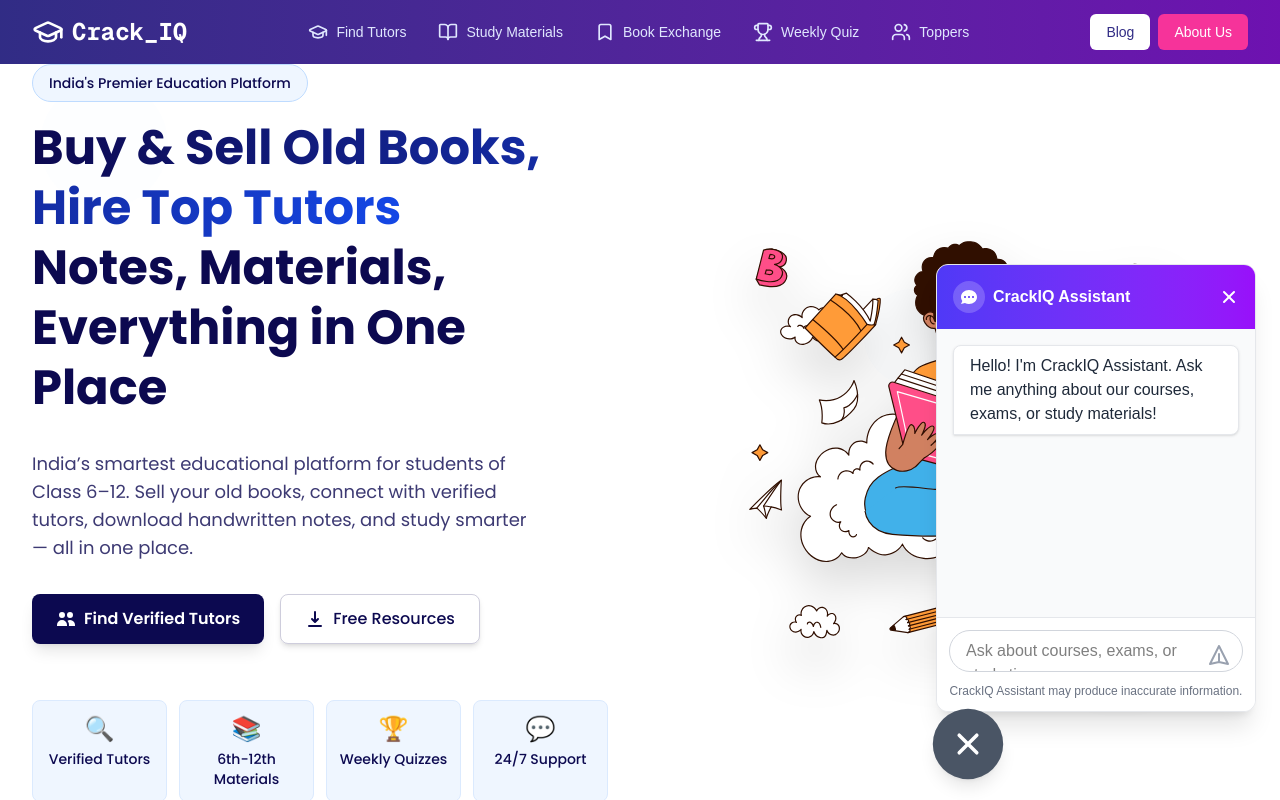
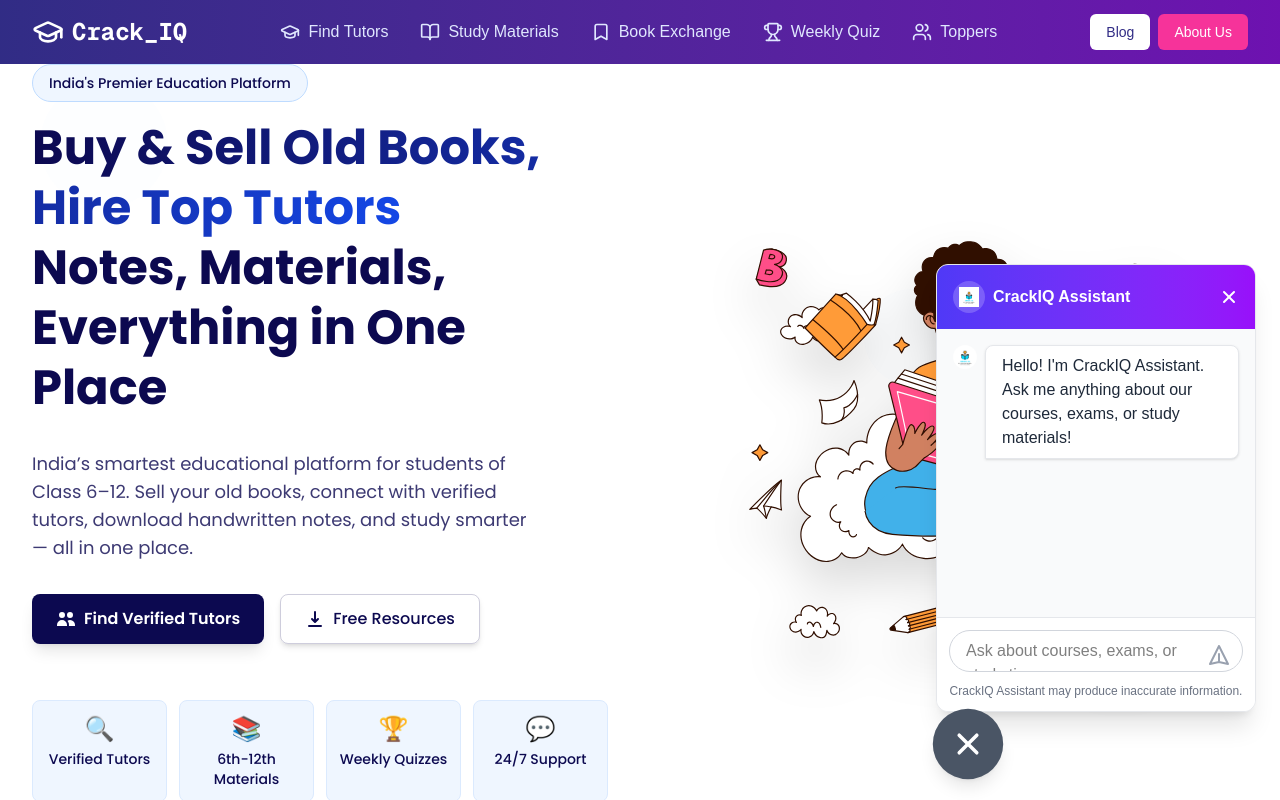
Before and after one commit to mrankit5575/mukundpur-Clent, a Next.js app: page / in a window 1280 px wide. Both pictures are taken after a click on the button 1224 px from the left and 744 px from the top of the page. Shown: the top 800 px of the page. Built offline with nearby package versions, Linux system fonts and the light colour scheme.

Commit message:
update bot

```diff
--- a/src/components/Chatbot.jsx
+++ b/src/components/Chatbot.jsx
@@ -16,8 +16,8 @@
   const sendMessage = async () => {
     if (!input.trim() || isLoading) return;
 
-    const newMessages = [...messages, { from: "user", text: input }];
-    setMessages(newMessages);
+    const userMessage = { from: "user", text: input };
+    setMessages((prev) => [...prev, userMessage]);
     setInput("");
     setIsLoading(true);
 
@@ -29,12 +29,39 @@
       });
       const data = await res.json();
 
-      setMessages((prev) => [...prev, { from: "bot", text: data.answer || "I'm not sure about that. Could you ask differently?" }]);
+      const botText = data.answer || "I'm not sure about that. Could you ask differently?";
+      await typeBotMessage(botText);
     } catch (error) {
-      setMessages((prev) => [...prev, { from: "bot", text: "I'm having trouble connecting. Please try again later." }]);
+      await typeBotMessage("I'm having trouble connecting. Please try again later.");
     } finally {
       setIsLoading(false);
     }
+  };
+
+  const typeBotMessage = async (text) => {
+    let currentText = "";
+    for (let i = 0; i < text.length; i++) {
+      currentText += text[i];
+      setMessages((prev) => {
+        const newMessages = [...prev];
+        // If last message is bot, update it; else add new
+        if (newMessages[newMessages.length - 1].from === "bot" && newMessages[newMessages.length - 1].typing) {
+          newMessages[newMessages.length - 1].text = currentText;
+        } else {
+          newMessages.push({ from: "bot", text: currentText, typing: true });
+        }
+        return newMessages;
+      });
+      await new Promise((res) => setTimeout(res, 25)); // typing speed
+    }
+    // remove typing flag
+    setMessages((prev) => {
+      const newMessages = [...prev];
+      if (newMessages[newMessages.length - 1].from === "bot") {
+        delete newMessages[newMessages.length - 1].typing;
+      }
+      return newMessages;
+    });
   };
 
   useEffect(() => {
@@ -49,9 +76,9 @@
   };
 
   const chatVariants = {
-    hidden: { opacity: 0, y: 20, scale: 0.9 },
+    hidden: { opacity: 0, y: 20, scale: 0.95 },
     visible: { opacity: 1, y: 0, scale: 1 },
-    exit: { opacity: 0, y: 20, scale: 0.9 },
+    exit: { opacity: 0, y: 20, scale: 0.95 },
   };
 
   return (
@@ -66,25 +93,22 @@
             transition={{ type: "spring", damping: 20, stiffness: 300 }}
             className="w-80 h-[28rem] bg-white rounded-xl shadow-xl overflow-hidden flex flex-col border border-gray-200"
           >
+            {/* Header */}
             <div className="bg-gradient-to-r from-indigo-600 to-purple-600 p-4 text-white font-semibold flex justify-between items-center">
               <div className="flex items-center space-x-2">
                 <div className="w-8 h-8 rounded-full bg-white/20 flex items-center justify-center">
-                  <svg xmlns="http://www.w3.org/2000/svg" className="h-5 w-5" viewBox="0 0 20 20" fill="currentColor">
-                    <path fillRule="evenodd" d="M18 10c0 3.866-3.582 7-8 7a8.841 8.841 0 01-4.083-.98L2 17l1.338-3.123C2.493 12.767 2 11.434 2 10c0-3.866 3.582-7 8-7s8 3.134 8 7zM7 9H5v2h2V9zm8 0h-2v2h2V9zM9 9h2v2H9V9z" clipRule="evenodd" />
-                  </svg>
+                  <img src="/logo.png" alt="Bot Logo" className="w-5 h-5" />
                 </div>
                 <span>CrackIQ Assistant</span>
               </div>
-              <button
-                onClick={toggleChat}
-                className="text-white hover:text-gray-200 focus:outline-none"
-              >
+              <button onClick={toggleChat} className="text-white hover:text-gray-200 focus:outline-none">
                 <svg xmlns="http://www.w3.org/2000/svg" className="h-5 w-5" viewBox="0 0 20 20" fill="currentColor">
                   <path fillRule="evenodd" d="M4.293 4.293a1 1 0 011.414 0L10 8.586l4.293-4.293a1 1 0 111.414 1.414L11.414 10l4.293 4.293a1 1 0 01-1.414 1.414L10 11.414l-4.293 4.293a1 1 0 01-1.414-1.414L8.586 10 4.293 5.707a1 1 0 010-1.414z" clipRule="evenodd" />
                 </svg>
               </button>
             </div>
 
+            {/* Chat messages */}
             <div className="flex-1 overflow-y-auto p-4 space-y-3 bg-gray-50">
               {messages.map((msg, i) => (
                 <motion.div
@@ -94,6 +118,12 @@
                   transition={{ duration: 0.2 }}
                   className={`flex ${msg.from === "user" ? "justify-end" : "justify-start"}`}
                 >
+                  {msg.from === "bot" && (
+                    <img src="/logo.png" alt="Bot Logo" className="w-6 h-6 rounded-full mr-2" />
+                  )}
+                  {msg.from === "user" && (
+                    <img src="/logo.png" alt="User Logo" className="w-6 h-6 rounded-full ml-2" />
+                  )}
                   <div
                     className={`max-w-xs lg:max-w-md px-4 py-2 rounded-lg ${msg.from === "user"
                       ? "bg-indigo-600 text-white rounded-br-none"
@@ -117,6 +147,7 @@
               <div ref={messagesEndRef} />
             </div>
 
+            {/* Input */}
             <div className="border-t border-gray-200 p-3 bg-white">
               <div className="relative">
                 <textarea
@@ -145,6 +176,7 @@
         )}
       </AnimatePresence>
 
+      {/* Floating button */}
       <motion.button
         onClick={toggleChat}
         whileHover={{ scale: 1.1 }}
--- a/src/components/navbar.jsx
+++ b/src/components/navbar.jsx
@@ -1,6 +1,6 @@
-'use client';
+ 'use client';
 
-import { useState, useEffect } from 'react';
+import { useState, useEffect, useMemo, useCallback } from 'react';
 import { motion, AnimatePresence } from 'framer-motion';
 import { Menu, X, BookOpen, GraduationCap, Users, Trophy, Bookmark } from 'lucide-react';
 import Link from 'next/link';
@@ -10,21 +10,31 @@
   const [scrolled, setScrolled] = useState(false);
   const [activeDropdown, setActiveDropdown] = useState(null);
 
+  // Debounced scroll for performance
   useEffect(() => {
+    let timeout;
     const handleScroll = () => {
-      setScrolled(window.scrollY > 10);
+      clearTimeout(timeout);
+      timeout = setTimeout(() => {
+        setScrolled(window.scrollY > 10);
+      }, 50);
     };
     window.addEventListener('scroll', handleScroll);
     return () => window.removeEventListener('scroll', handleScroll);
   }, []);
 
-  const toggleMenu = () => setIsOpen(!isOpen);
-  const closeMenu = () => {
+  const toggleMenu = useCallback(() => setIsOpen(prev => !prev), []);
+  const closeMenu = useCallback(() => {
     setIsOpen(false);
     setActiveDropdown(null);
-  };
+  }, []);
 
-  const navItems = [
+  const toggleDropdown = useCallback(
+    (index) => setActiveDropdown(prev => (prev === index ? null : index)),
+    []
+  );
+
+  const navItems = useMemo(() => [
     {
       name: 'Find Tutors',
       icon: <GraduationCap className="w-5 h-5" />,
@@ -32,22 +42,16 @@
       subItems: [
         { name: 'Hire a Tutor', href: '/hirecarrer' },
         { name: 'Become a Tutor', href: '/becomeTutor' },
-        // { name: 'Tutor Rates', href: '/tutors/rates' },
       ],
     },
     {
       name: 'Study Materials',
       icon: <BookOpen className="w-5 h-5" />,
       href: '/materials',
-      subItems: [
-        { name: 'Class 6', href: '/study/class6' },
-        { name: 'Class 7', href: '/study/class7' },
-        { name: 'Class 8', href: '/study/class8' },
-        { name: 'Class 9', href: '/study/class9' },
-        { name: 'Class 10', href: '/study/class10' },
-        { name: 'Class 11', href: '/study/class11' },
-        { name: 'Class 12', href: '/study/class12' },
-      ],
+      subItems: Array.from({ length: 7 }, (_, i) => ({
+        name: `Class ${i + 6}`,
+        href: `/study/class${i + 6}`
+      })),
     },
     {
       name: 'Book Exchange',
@@ -56,32 +60,69 @@
       subItems: [
         { name: 'Buy Books', href: '/buybook' },
         { name: 'Sell Books', href: '/sellbook' },
-        // { name: 'Exchange Books', href: '/books/exchange' },
       ],
     },
-    {
-      name: 'Weekly Quiz',
-      icon: <Trophy className="w-5 h-5" />,
-      href: '/quiz',
-    },
-    {
-      name: 'Toppers',
-      icon: <Users className="w-5 h-5" />,
-      href: '/toppers',
-    },
-  ];
+    { name: 'Weekly Quiz', icon: <Trophy className="w-5 h-5" />, href: '/quiz' },
+    { name: 'Toppers', icon: <Users className="w-5 h-5" />, href: '/toppers' },
+  ], []);
 
-  const toggleDropdown = (index) => {
-    setActiveDropdown(activeDropdown === index ? null : index);
-  };
+  const baseButtonClass = "px-3 py-2 rounded-md text-base font-medium";
 
-  const itemVariants = {
-    open: {
-      opacity: 1,
-      y: 0,
-      transition: { type: 'spring', stiffness: 300, damping: 24 },
-    },
-    closed: { opacity: 0, y: 20, transition: { duration: 0.2 } },
+  // NavItem Component (Reusable)
+  const NavItem = ({ item, index, isMobile = false }) => {
+    const hasSub = item.subItems && item.subItems.length > 0;
+
+    if (hasSub) {
+      return (
+        <div className={`${isMobile ? 'mb-2' : 'relative'}`}>
+          <button
+            onClick={() => toggleDropdown(index)}
+            aria-expanded={activeDropdown === index}
+            aria-controls={`dropdown-${index}`}
+            className={`${baseButtonClass} flex items-center w-full ${isMobile ? 'text-white hover:bg-indigo-700' : activeDropdown === index ? 'bg-indigo-700 text-white' : 'text-indigo-100 hover:bg-indigo-700 hover:text-white'}`}
+          >
+            {item.icon}
+            <span className="ml-2">{item.name}</span>
+          </button>
+
+          <AnimatePresence>
+            {activeDropdown === index && (
+              <motion.div
+                id={`dropdown-${index}`}
+                initial={{ opacity: 0, y: -5 }}
+                animate={{ opacity: 1, y: 0 }}
+                exit={{ opacity: 0, y: -5 }}
+                transition={{ duration: 0.2 }}
+                className={`${isMobile ? 'pl-8 py-2 space-y-2' : 'absolute left-0 mt-2 w-48 rounded-md shadow-lg bg-white ring-1 ring-black ring-opacity-5 py-1 z-50'}`}
+              >
+                {item.subItems.map(sub => (
+                  <Link key={sub.name} href={sub.href} passHref>
+                    <span
+                      onClick={closeMenu}
+                      className={`block px-3 py-2 rounded-md ${isMobile ? 'text-indigo-200 hover:bg-indigo-700' : 'text-gray-700 hover:bg-indigo-100'} cursor-pointer`}
+                    >
+                      {sub.name}
+                    </span>
+                  </Link>
+                ))}
+              </motion.div>
+            )}
+          </AnimatePresence>
+        </div>
+      );
+    }
+
+    return (
+      <Link href={item.href} passHref>
+        <span
+          onClick={closeMenu}
+          className={`${baseButtonClass} flex items-center ${isMobile ? 'text-white hover:bg-indigo-700' : 'text-indigo-100 hover:bg-indigo-700 hover:text-white'} cursor-pointer`}
+        >
+          {item.icon}
+          <span className="ml-2">{item.name}</span>
+        </span>
+      </Link>
+    );
   };
 
   return (
@@ -89,116 +130,48 @@
       initial={{ y: -100 }}
       animate={{ y: 0 }}
       transition={{ type: 'spring', stiffness: 200, damping: 20 }}
-      className={`fixed w-full z-50 ${
-        scrolled ? 'bg-indigo-900 shadow-lg' : 'bg-gradient-to-r from-indigo-900 to-purple-800'
-      }`}
+      className={`fixed w-full z-50 ${scrolled ? 'bg-indigo-900 shadow-lg' : 'bg-gradient-to-r from-indigo-900 to-purple-800'}`}
     >
       <div className="max-w-7xl mx-auto px-4 sm:px-6 lg:px-8">
         <div className="flex justify-between items-center h-16">
           {/* Logo */}
-          <motion.div
-            whileHover={{ scale: 1.05 }}
-            whileTap={{ scale: 0.95 }}
-            className="flex-shrink-0 flex items-center"
-          >
+          <motion.div whileHover={{ scale: 1.05 }} whileTap={{ scale: 0.95 }} className="flex-shrink-0 flex items-center">
             <Link href="/" passHref>
               <span onClick={closeMenu} className="flex items-center space-x-2 cursor-pointer">
                 <GraduationCap className="h-8 w-8 text-white" />
-                <span className="text-white font-bold text-xl md:text-2xl font-mono">
-                  Crack_IQ
-                </span>
+                <span className="text-white font-bold text-xl md:text-2xl font-mono">Crack_IQ</span>
               </span>
             </Link>
           </motion.div>
 
-          {/* Desktop Navigation */}
+          {/* Desktop Nav */}
           <nav className="hidden md:flex space-x-2">
             {navItems.map((item, index) => (
-              <div key={item.name} className="relative">
-                {item.subItems ? (
-                  <>
-                    <motion.button
-                      whileHover={{ scale: 1.05 }}
-                      whileTap={{ scale: 0.95 }}
-                      onClick={() => toggleDropdown(index)}
-                      className={`flex items-center px-3 py-2 rounded-md text-sm font-medium ${
-                        activeDropdown === index
-                          ? 'bg-indigo-700 text-white'
-                          : 'text-indigo-100 hover:bg-indigo-700 hover:text-white'
-                      }`}
-                    >
-                      {item.icon}
-                      <span className="ml-2">{item.name}</span>
-                    </motion.button>
-
-                    <AnimatePresence>
-                      {activeDropdown === index && (
-                        <motion.div
-                          initial={{ opacity: 0, y: -10 }}
-                          animate={{ opacity: 1, y: 0 }}
-                          exit={{ opacity: 0, y: -10 }}
-                          transition={{ duration: 0.2 }}
-                          className="absolute left-0 mt-2 w-48 rounded-md shadow-lg bg-white ring-1 ring-black ring-opacity-5 py-1 z-50"
-                        >
-                          {item.subItems.map((subItem) => (
-                            <Link key={subItem.name} href={subItem.href} passHref>
-                              <span
-                                onClick={closeMenu}
-                                className="block px-4 py-2 text-sm text-gray-700 hover:bg-indigo-100 cursor-pointer"
-                              >
-                                {subItem.name}
-                              </span>
-                            </Link>
-                          ))}
-                        </motion.div>
-                      )}
-                    </AnimatePresence>
-                  </>
-                ) : (
-                  <Link href={item.href} passHref>
-                    <motion.div
-                      onClick={closeMenu}
-                      whileHover={{ scale: 1.05 }}
-                      whileTap={{ scale: 0.95 }}
-                      className="flex items-center px-3 py-2 rounded-md text-sm font-medium text-indigo-100 hover:bg-indigo-700 hover:text-white cursor-pointer"
-                    >
-                      {item.icon}
-                      <span className="ml-2">{item.name}</span>
-                    </motion.div>
-                  </Link>
-                )}
-              </div>
+              <NavItem key={item.name} item={item} index={index} />
             ))}
           </nav>
 
-          {/* Auth Buttons - Desktop */}
+          {/* Auth Buttons Desktop */}
           <div className="hidden md:flex items-center space-x-2">
-            <Link href="blog" passHref>
-            <motion.button
-                whileHover={{ scale: 1.05 }}
-                whileTap={{ scale: 0.95 }}
-                className="px-4 py-2 rounded-md text-sm font-medium text-indigo-900 bg-white hover:bg-gray-100"
-              >
-Blog
+            <Link href="/blog" passHref>
+              <motion.button whileHover={{ scale: 1.05 }} whileTap={{ scale: 0.95 }} className="px-4 py-2 rounded-md text-sm font-medium text-indigo-900 bg-white hover:bg-gray-100">
+                Blog
               </motion.button>
             </Link>
             <Link href="/aboutus" passHref>
-            <motion.button
-                whileHover={{ scale: 1.05 }}
-                whileTap={{ scale: 0.95 }}
-                className="px-4 py-2 rounded-md text-sm font-medium text-white bg-pink-500 hover:bg-pink-600"
-              >
+              <motion.button whileHover={{ scale: 1.05 }} whileTap={{ scale: 0.95 }} className="px-4 py-2 rounded-md text-sm font-medium text-white bg-pink-500 hover:bg-pink-600">
                 About Us
               </motion.button>
             </Link>
           </div>
 
-          {/* Mobile menu button */}
+          {/* Mobile Menu Button */}
           <div className="md:hidden flex items-center">
             <motion.button
               whileHover={{ scale: 1.1 }}
               whileTap={{ scale: 0.9 }}
               onClick={toggleMenu}
+              aria-label={isOpen ? "Close menu" : "Open menu"}
               className="inline-flex items-center justify-center p-2 rounded-md text-white hover:text-white hover:bg-indigo-700 focus:outline-none"
             >
               {isOpen ? <X className="h-6 w-6" /> : <Menu className="h-6 w-6" />}
@@ -207,7 +180,7 @@
         </div>
       </div>
 
-      {/* Mobile Navigation */}
+      {/* Mobile Nav */}
       <AnimatePresence>
         {isOpen && (
           <motion.div
@@ -219,49 +192,10 @@
           >
             <div className="px-2 pt-2 pb-3 space-y-1 sm:px-3">
               {navItems.map((item, index) => (
-                <motion.div
-                  key={item.name}
-                  variants={itemVariants}
-                  className="border-b border-indigo-700 last:border-b-0"
-                >
-                  {item.subItems ? (
-                    <div className="mb-2">
-                      <button
-                        onClick={() => toggleDropdown(index)}
-                        className="flex w-full items-center px-3 py-2 rounded-md text-base font-medium text-white hover:bg-indigo-700"
-                      >
-                        {item.icon}
-                        <span className="ml-2">{item.name}</span>
-                      </button>
-                      {activeDropdown === index && (
-                        <div className="pl-8 py-2 space-y-2">
-                          {item.subItems.map((subItem) => (
-                            <Link key={subItem.name} href={subItem.href} passHref>
-                              <span
-                                onClick={closeMenu}
-                                className="block px-3 py-2 rounded-md text-base font-medium text-indigo-200 hover:bg-indigo-700 cursor-pointer"
-                              >
-                                {subItem.name}
-                              </span>
-                            </Link>
-                          ))}
-                        </div>
-                      )}
-                    </div>
-                  ) : (
-                    <Link href={item.href} passHref>
-                      <span
-                        onClick={closeMenu}
-                        className="flex items-center px-3 py-2 rounded-md text-base font-medium text-white hover:bg-indigo-700 cursor-pointer"
-                      >
-                        {item.icon}
-                        <span className="ml-2">{item.name}</span>
-                      </span>
-                    </Link>
-                  )}
-                </motion.div>
+                <NavItem key={item.name} item={item} index={index} isMobile />
               ))}
             </div>
+
             <div className="pt-4 pb-6 px-4 space-y-2">
               <Link href="/aboutus" passHref>
                 <motion.button
```
Also changed, not shown: public/bot.jpg (added).
